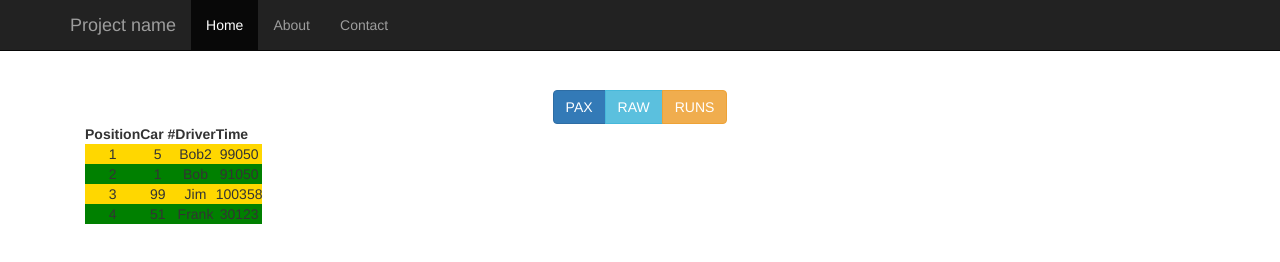
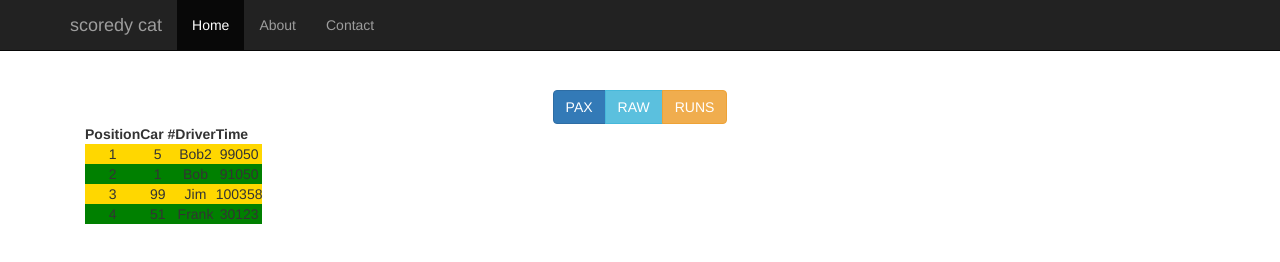
Before and after one commit to zero10/mjtimingdisplay, a website: page index.html in a window 1280 px wide. Drawn offline with nearby package versions, Linux system fonts and the light colour scheme.

Commit message:
sassy new brand

```diff
--- a/index.html
+++ b/index.html
@@ -21,7 +21,7 @@
             <span class="icon-bar"></span>
             <span class="icon-bar"></span>
           </button>
-          <a class="navbar-brand" href="#">Project name</a>
+          <a class="navbar-brand" href="#">scoredy cat</a>
         </div>
         <div class="collapse navbar-collapse">
           <ul class="nav navbar-nav">
```
